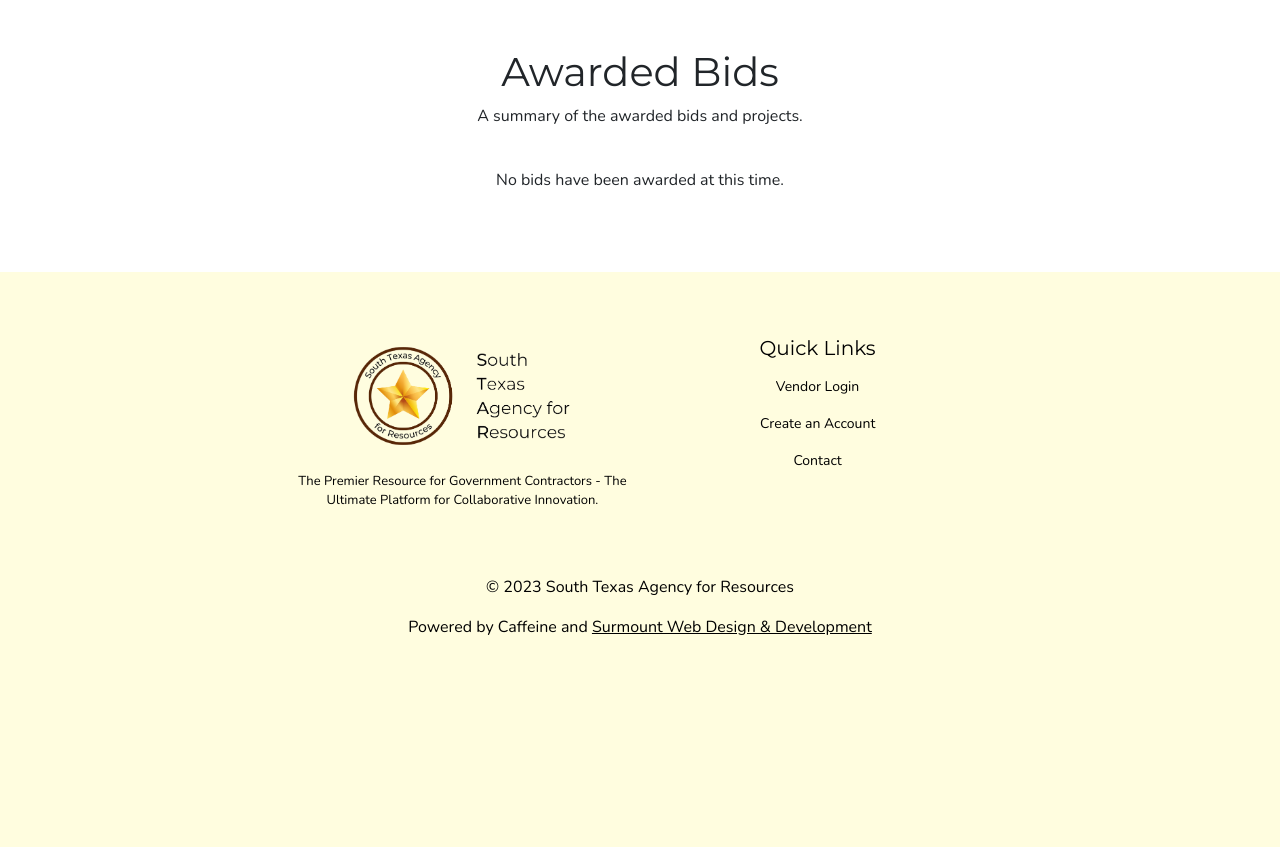
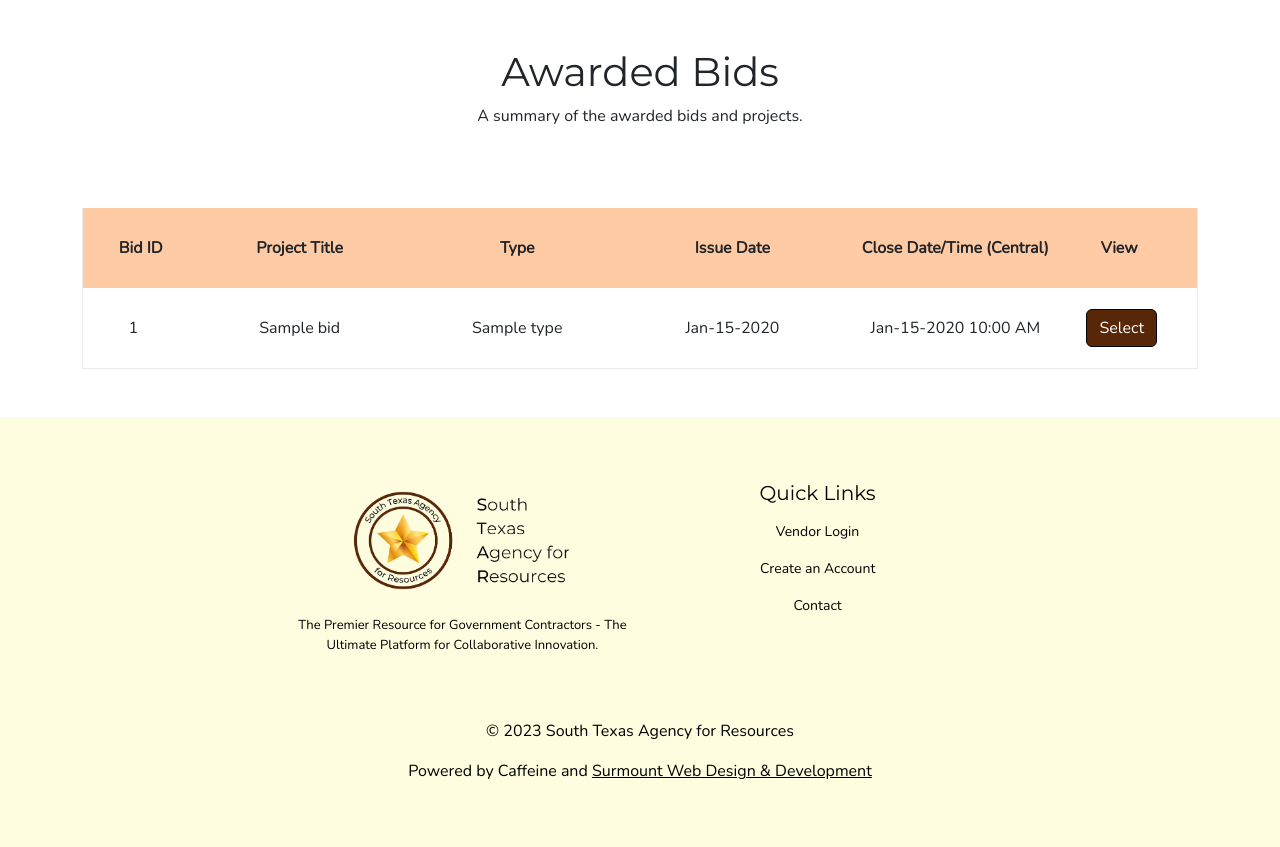
Before and after one commit to bharding216/star, a Python web app: template project/templates/awarded_bids.html in a window 1280 px wide. Shown: the part 146-993 px from the top of the page. Before the commit the page ends 781 px from the top, so only its background shows below. Run offline with Jinja, Linux system fonts and the light colour scheme; the template is opened without the code that fills it: most values are stand-ins (such as "Sample title", 1, 10 or a date in 2020); some libraries are stand-ins or nearby versions.

Commit message:
update to closed and awarded bids tables

```diff
--- a/project/templates/awarded_bids.html
+++ b/project/templates/awarded_bids.html
@@ -1,6 +1,6 @@
 {% extends 'base.html' %}
 
-{% block title %}STAR Awarded Bids{% endblock %}
+{% block title %}Awarded Bids | STAR{% endblock %}
 
 {% block content %}
 
@@ -30,8 +30,6 @@
                 <div class="text-center">
                     <h1>Awarded Bids</h1>
                     <p>A summary of the awarded bids and projects.</p>
-                    <br>
-                    <p>No bids have been awarded at this time.</p>
                 </div>
             </div>
         </div>
@@ -39,6 +37,55 @@
 </div>
 
 
+<div class="pb-5">
+    <div class="container" style="overflow-x: auto;">
+
+        {% if awarded_bids|length == 0 %}
+
+        <p class="text-center">There are no bids to display.</p>
+
+        {% else %}
+
+        <table style="margin: 0 auto">
+            <thead>
+                <tr>
+                    <th class="text-center align-middle" scope="col" style="width: 150px; padding-left: 10px;">Bid ID</th>
+                    <th class="text-center align-middle" scope="col" style="width: 300px; padding: 0px 20px;">Project Title</th>
+                    <th class="text-center align-middle" scope="col" style="width: 200px; padding: 0px 20px;">Type</th>
+                    <th class="text-center align-middle" scope="col" style="width: 200px; padding: 0px 20px;">Issue Date</th>
+                    <th class="text-center align-middle" scope="col" style="width: 200px; padding: 0px 20px;">Close Date/Time (Central)</th>
+                    <th class="text-center align-middle" scope="col" style="padding-right: 30px;">View</th>
+                </tr>
+            </thead>
+
+            <tbody>
+                {% for bid in awarded_bids %}
+                    <tr>
+                        <td class="text-center align-middle" style="padding-left: 10px;">{{ bid.id }}</td>
+                        <td class="text-center align-middle" style="width: 300px; padding: 0px 10px 0px 10px;">{{ bid.title }}</td>
+                        <td class="text-center align-middle" style="width: 300px; padding: 0px 10px 0px 10px;">{{ bid.type }}</td>
+                        <td class="text-center align-middle" style="width: 300px; padding: 0px 10px 0px 10px;">{{ bid.issue_date.strftime('%b-%d-%Y') }}</td>
+                        <td class="text-center align-middle" style="width: 300px; padding: 0px 10px 0px 10px;">{{ bid.close_date.strftime('%b-%d-%Y %I:%M %p') }}</td>
+                        <td class="text-center align-middle" style="padding-right: 40px;">
+                            <form action="{{ url_for('views.view_bid_details', bid_id = bid.id) }}" method="POST">
+                                <input type="hidden" name="project_title" value="{{ bid.title }}">
+                                <input type="hidden" name="bid_id" value="{{ bid.id }}">
+                                <button type="submit"
+                                    class="btn btn-primary"
+                                    style="width:auto">
+                                    Select
+                                </button>
+                            </form>
+                        </td>
+                    </tr>
+                {% endfor %}
+            </tbody>
+        </table>
+
+        {% endif %}
+
+    </div>
+</div>
 
 
 {% endblock %}
--- a/project/templates/base.html
+++ b/project/templates/base.html
@@ -89,7 +89,7 @@
                                 </a>
 
                                 <div class="dropdown-menu" aria-labelledby="navbarDropdownMenuLink">
-                                    <a class="dropdown-item" href="{{ url_for('views.login_supplier') }}">Vendor</a>
+                                    <a class="dropdown-item" href="{{ url_for('views.login_vendor') }}">Vendor</a>
                                     <a class="dropdown-item" href="{{ url_for('views.login_admin') }}">Admin</a>
                                 </div>
                             </li>
@@ -179,7 +179,7 @@
                     <h5 class="pb-2" style="color: black;">Quick Links</h5>
 
                     <p class="footer-links">
-                        <a href="{{ url_for('views.login_supplier') }}" class="nav-link">Vendor Login</a>
+                        <a href="{{ url_for('views.login_vendor') }}" class="nav-link">Vendor Login</a>
                     </p>
 
                     <p class="footer-links">
--- a/project/templates/login_supplier.html
+++ b/project/templates/login_vendor.html
@@ -50,7 +50,7 @@
 
 <div class="container my-5">
 
-    <form action="{{ url_for('views.login_supplier') }}" method="POST">
+    <form action="{{ url_for('views.login_vendor') }}" method="POST">
 
         <h3 class="mb-3">Vendor Login</h3>
 
--- a/project/templates/supplier_settings.html
+++ b/project/templates/supplier_settings.html
@@ -1,6 +1,6 @@
 {% extends 'base.html' %}
 
-{% block title %}Supplier Settings | STAR{% endblock %}
+{% block title %}Vendor Settings | STAR{% endblock %}
 
 {% block content %}
 
@@ -27,7 +27,7 @@
 
     <div class="row mb-4">
         <div class="col">
-            <h2 class="text-center">Profile for <u>{{ user.supplier.first_name }} {{ user.supplier.last_name }}</u></h2>
+            <h2 class="text-center">Vendor Profile for <u>{{ user.supplier.first_name }} {{ user.supplier.last_name }}</u></h2>
         </div>
     </div>
 
```
Also changed, not shown: project/__init__.py (+4 -4 lines), project/templates/closed_bids.html (+38 -22 lines), project/templates/current_bids.html (+8 -4 lines), project/templates/view_bid_details.html (+4 -4 lines), project/views.py (+41 -19 lines), helpers.py (line endings or trailing spaces).
